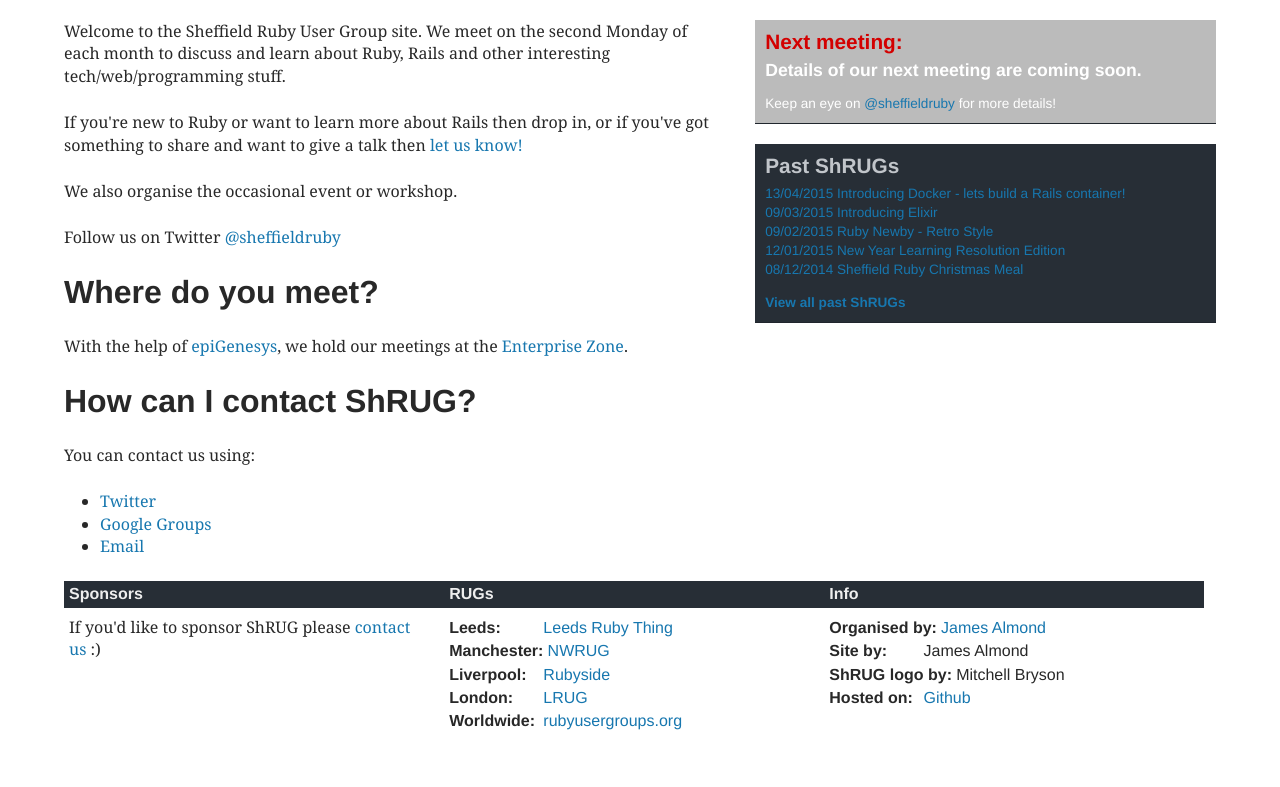
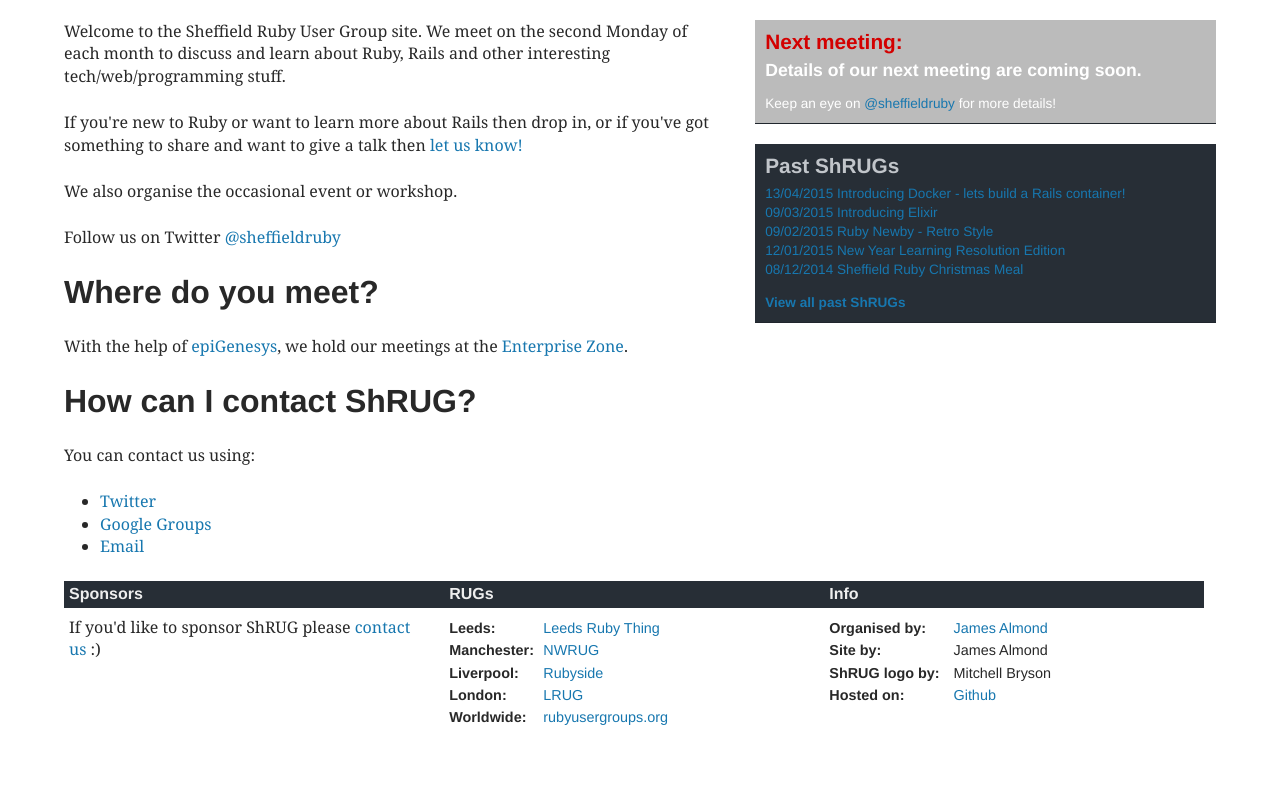
Before and after one commit to shruggers/shruggers.github.com, a Jekyll site: the page built from index.html, in a window 1280 px wide. Shown: the part 171-958 px from the top of the page. Built offline with Jekyll 4.4.1, drawn with Linux system fonts in a browser that asks for light colours; nearby versions of some CDN libraries; after the commit the page ends 929 px from its top, so only the background shows below that.

Commit message:
Additional footer styles

```diff
--- a/css/shrug.css
+++ b/css/shrug.css
@@ -53,3 +53,16 @@
 .meeting-details dl {
   font-size: 1.2em;
 }
+
+/* Footer */
+footer dl {
+  margin-bottom: 0px;
+}
+
+footer ul#links dl.inline dt {
+  min-width: 120px;
+}
+
+footer dl dt, footer dl dd {
+  font-size: 0.9em;
+}
```
